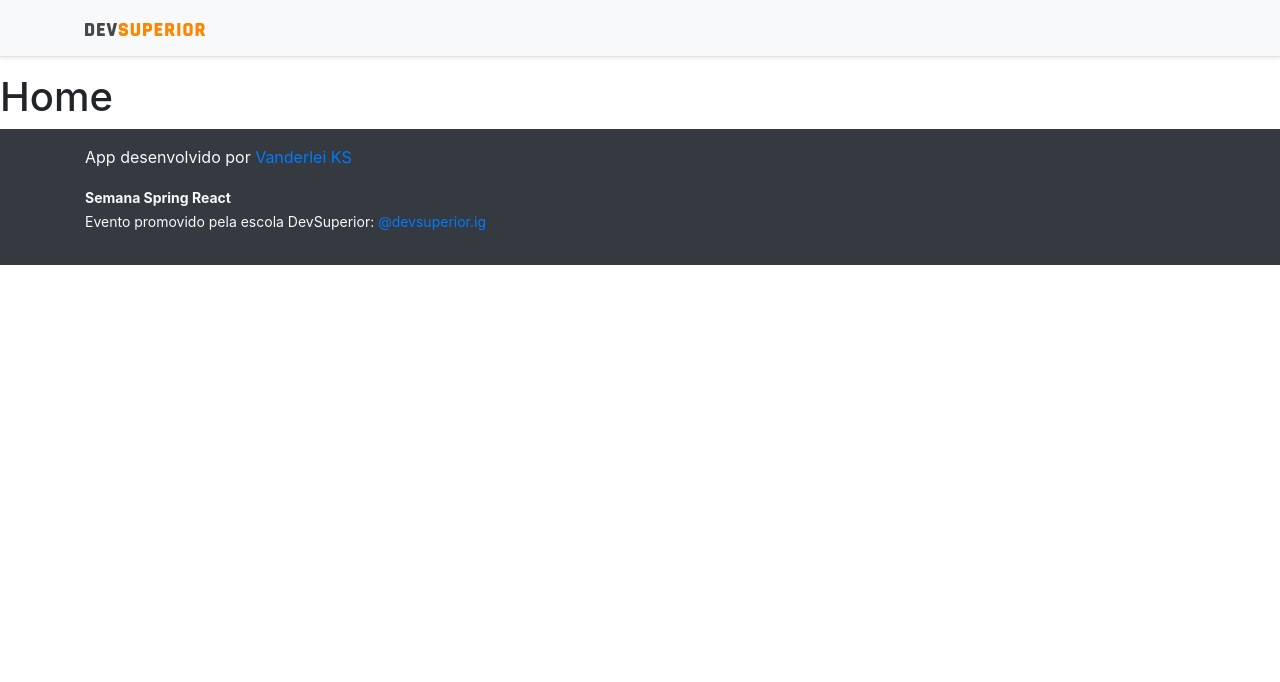
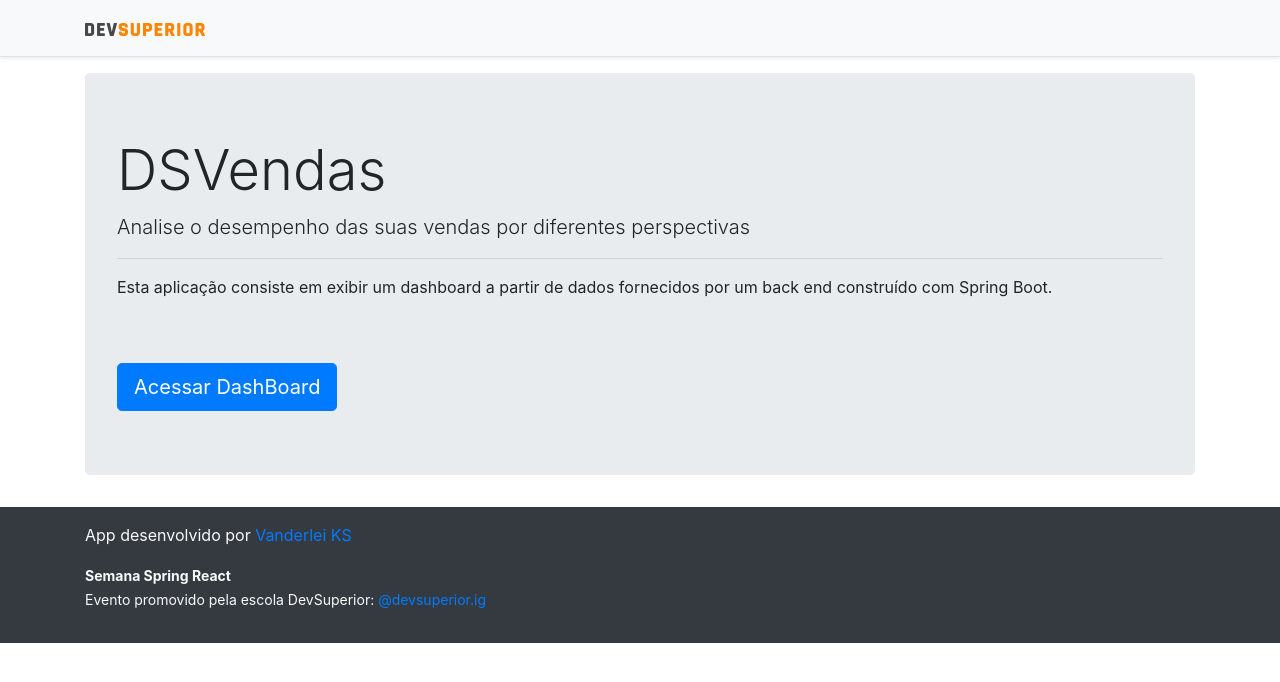
Before and after one commit to VanderleiKs/dsvendas, a React (Create React App) app in the folder frontend/: page / in a window 1280 px wide. Shown: the top 682 px of the page. Built offline with nearby package versions, Linux system fonts and the light colour scheme; the HTML template or start-up script is replaced by a standard one.

Commit message:
Home, navigation

```diff
--- a/frontend/src/Components/Navbar/index.tsx
+++ b/frontend/src/Components/Navbar/index.tsx
@@ -1,3 +1,4 @@
+import { Link } from 'react-router-dom';
 import {default as ImgDsDark} from '../../assets/img/ds-dark.svg';
 
 const NavBar = () => {
@@ -5,7 +6,9 @@
         <div className="d-flex flex-column flex-md-row align-items-center p-3 px-md-4 mb-3 bg-light border-bottom shadow-sm">
             <div className="container">
                 <nav className="my-2 my-md-0 mr-md-3">
+                    <Link to="/">
                     <img src={ImgDsDark} alt="DevSuperior" width="120" />
+                    </Link>
                 </nav>
             </div>
         </div>
--- a/frontend/src/pages/Dashboard/index.tsx
+++ b/frontend/src/pages/Dashboard/index.tsx
@@ -5,7 +5,6 @@
 const Dashboard = () => {
 
     return (
-        <>
         <div className="container">
             <h1 className="text-primary py-3">Dashboard de Vendas</h1>
             <div className="row px-3">
@@ -23,7 +22,6 @@
             </div>
             <DataTable />
         </div>
-        </>
     )
 }
 export default Dashboard;
--- a/frontend/src/pages/Home/index.tsx
+++ b/frontend/src/pages/Home/index.tsx
@@ -1,10 +1,17 @@
+import { Link } from "react-router-dom";
 
 const Home = () => {
 
     return(
-        <>
-        <h1>Home</h1>
-        </>
+        <div className="container">
+        <div className="jumbotron">
+            <h1 className="display-4">DSVendas</h1>
+            <p className="lead">Analise o desempenho das suas vendas por diferentes perspectivas</p>
+            <hr/>
+            <p>Esta aplicação consiste em exibir um dashboard a partir de dados fornecidos por um back end construído com Spring Boot.</p>
+            <Link to="/dashboard" className="btn btn-lg btn-primary mt-lg-5">Acessar DashBoard</Link>
+        </div>
+    </div>
     )
 }
 export default Home;
```
Lines whose indentation alone changed are shown as unchanged.
